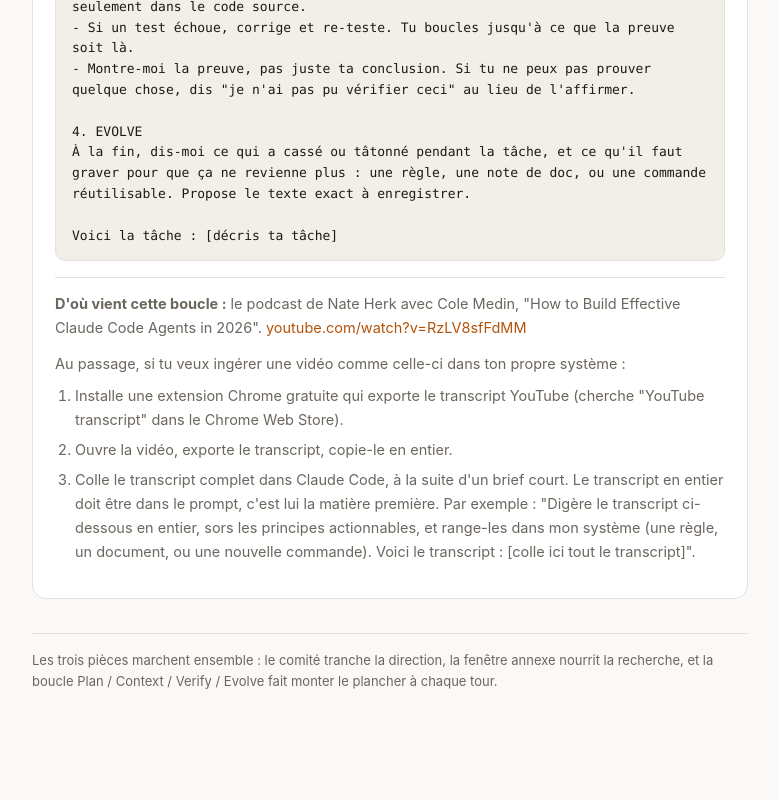
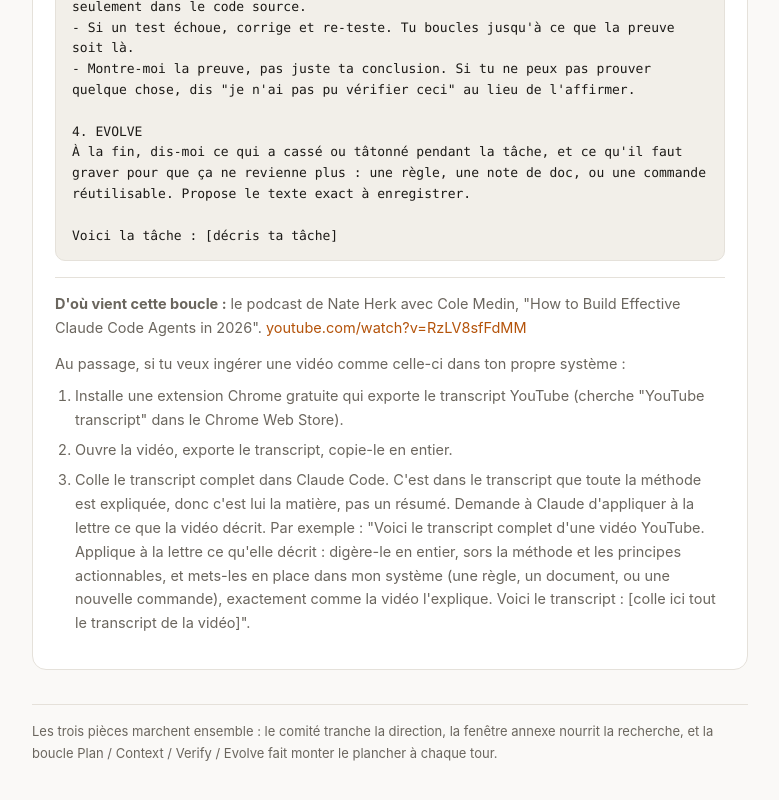
Before and after one commit to garygerardy/systeme-claude-code, a plain HTML site: page index.html in a window 1280 px wide. Shown: the part 4476-5276 px from the top of the page, without its empty margins (250-1029 px from the left). Before the commit the page ends 5248 px from the top, so only its background shows below. Drawn offline with Linux system fonts and the light colour scheme.

Commit message:
Etape 3: coller le transcript entier + appliquer a la lettre la video

```diff
--- a/index.html
+++ b/index.html
@@ -223,7 +223,7 @@ Voici la tâche : [décris ta tâche]</p>
       <ol>
         <li>Installe une extension Chrome gratuite qui exporte le transcript YouTube (cherche "YouTube transcript" dans le Chrome Web Store).</li>
         <li>Ouvre la vidéo, exporte le transcript, copie-le en entier.</li>
-        <li>Colle le transcript complet dans Claude Code, à la suite d'un brief court. Le transcript en entier doit être dans le prompt, c'est lui la matière première. Par exemple : "Digère le transcript ci-dessous en entier, sors les principes actionnables, et range-les dans mon système (une règle, un document, ou une nouvelle commande). Voici le transcript : [colle ici tout le transcript]".</li>
+        <li>Colle le transcript complet dans Claude Code. C'est dans le transcript que toute la méthode est expliquée, donc c'est lui la matière, pas un résumé. Demande à Claude d'appliquer à la lettre ce que la vidéo décrit. Par exemple : "Voici le transcript complet d'une vidéo YouTube. Applique à la lettre ce qu'elle décrit : digère-le en entier, sors la méthode et les principes actionnables, et mets-les en place dans mon système (une règle, un document, ou une nouvelle commande), exactement comme la vidéo l'explique. Voici le transcript : [colle ici tout le transcript de la vidéo]".</li>
       </ol>
     </div>
   </section>
```
